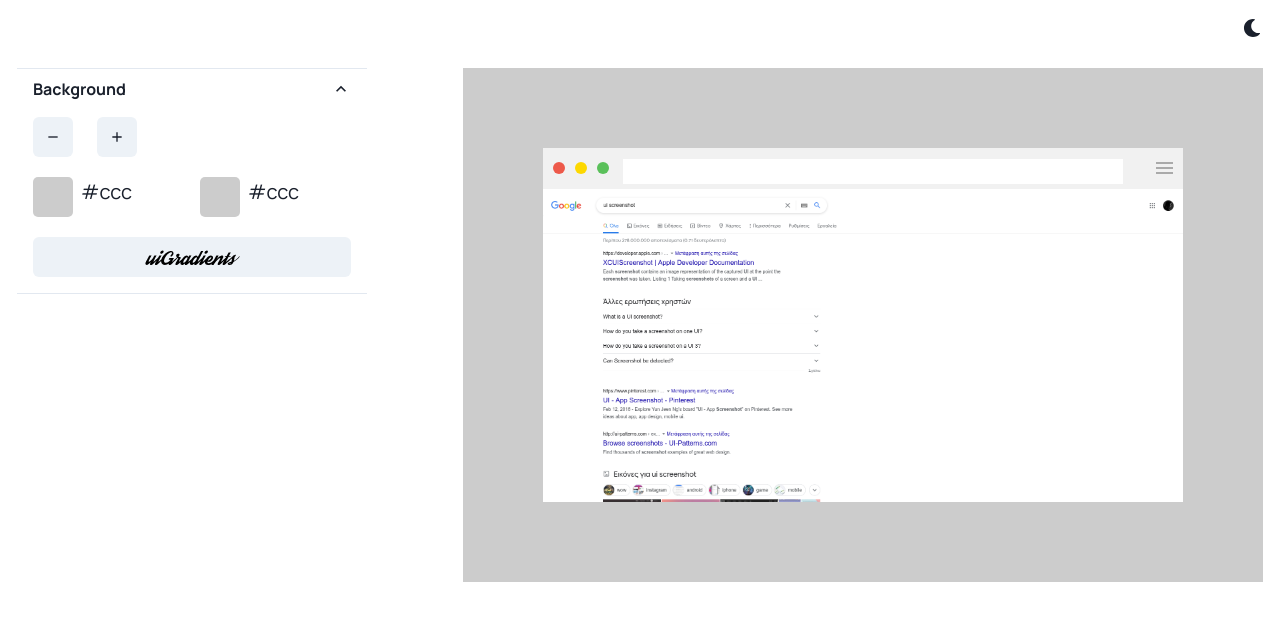
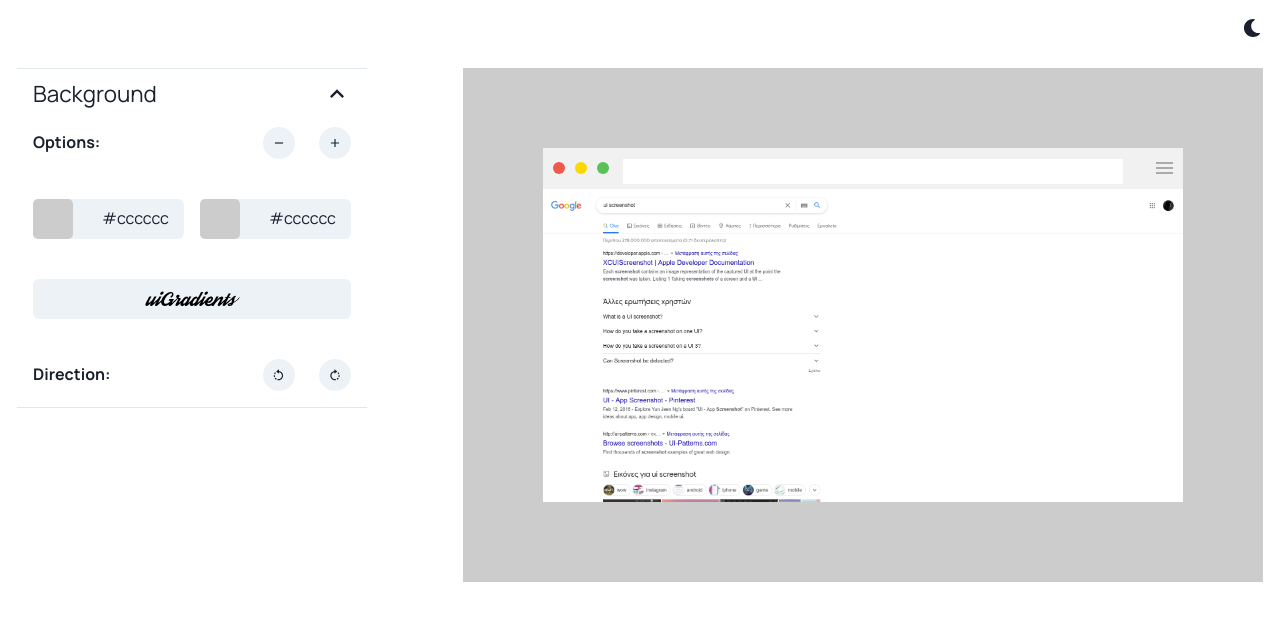
Before and after one commit to Kalovelo/mokkup, a React (Create React App) app: page / in a window 1280 px wide. Shown: the top 620 px of the page. Built offline with nearby package versions, Linux system fonts and the light colour scheme.

Commit message:
feat: add direction picker

```diff
--- a/src/App.tsx
+++ b/src/App.tsx
@@ -20,6 +20,7 @@ const config: ChakraConfig = {
 const theme = extendTheme({
   config,
   fonts: {
+    heading: "Manrope",
     body: "Manrope",
   },
 });
--- a/src/components/BackgroundPicker/index.tsx
+++ b/src/components/BackgroundPicker/index.tsx
@@ -2,6 +2,7 @@ import {
   Box,
   Button,
   Grid,
+  Heading,
   IconButton,
   Modal,
   ModalBody,
@@ -16,9 +17,11 @@ import { ColorPick } from "components/ColorPicker";
 import { SetupContext } from "components/Context";
 import React, { useContext, useState } from "react";
 import { ColorResult } from "react-color";
-import { BiMinus, BiPlus, BiRightArrow, BiLeftArrow } from "react-icons/bi";
+import { BiMinus, BiPlus, BiRightArrow, BiLeftArrow, BiRotateLeft, BiRotateRight } from "react-icons/bi";
 import gradients from "static/gradients.json";
 import { formatRGBA, generateGradient } from "utils/colors";
+
+const directions: string[] = ["to-t", "to-tr", "to-r", "to-br", "to-b", "to-bl", "to-l", "to-tl"];
 
 const ColorPickWrapper = ({ total }: { total: number }) => {
   const context = useContext(SetupContext);
@@ -27,11 +30,11 @@ const ColorPickWrapper = ({ total }: { total: number }) => {
     let formattedColor = formatRGBA(color);
     let newColors = [...context?.background.colors!];
     newColors[index] = formattedColor;
-    context?.setBackground({ colors: newColors });
+    context?.setBackgroundColors(newColors);
   };
 
   return (
-    <Grid templateColumns="1fr 1fr" flexWrap="wrap" marginY="5" justifyContent="center" gridGap="1rem">
+    <Grid templateColumns="1fr 1fr" flexWrap="wrap" justifyContent="center" gridGap="1rem">
       {Array(total)
         .fill(ColorPick)
         .map((ColorPick, index) => (
@@ -56,7 +59,7 @@ const PrebuiltPicker = () => {
 
   const handlePick = (colors: string[]) => {
     onClose();
-    context?.setBackground({ colors: [...colors] });
+    context!.setBackgroundColors(colors);
   };
 
   const UiGradientsLogo = () => (
@@ -129,21 +132,59 @@ const BackgroundPicker = () => {
   const removeColor = () => {
     let newColors: string[] = [...colors];
     newColors.pop();
-    context?.setBackground({ colors: newColors });
+    context?.setBackgroundColors(newColors);
   };
 
   const addColor = () => {
-    context?.setBackground({ colors: [...colors!, "#ccc"] });
+    context?.setBackgroundColors([...colors!, "#cccccc"]);
+  };
+
+  const rotate = (direction: string) => {
+    const currentDirection = context!.background.direction;
+    const index = directions.indexOf(currentDirection);
+    if (direction == "right") {
+      if (index === directions.length - 1) return context!.setDirection(directions[0]);
+      context!.setDirection(directions[index + 1]);
+    } else {
+      if (index === 0) return context!.setDirection(directions[directions.length - 1]);
+      context!.setDirection(directions[index - 1]);
+    }
   };
 
   return (
-    <Grid>
-      <Box display="flex" gridGap="6">
-        <IconButton aria-label="Remove color" icon={<BiMinus />} isDisabled={colors.length < 2} onClick={removeColor} />
-        <IconButton aria-label="Add color" icon={<BiPlus />} isDisabled={colors.length > 3} onClick={addColor} />
+    <Grid gridGap="10">
+      <Box display="flex" gridGap="6" alignItems="center">
+        <Heading as="h6" width="80px" fontSize="md" marginRight="auto">
+          Options:
+        </Heading>
+        <IconButton borderRadius="50%" size="sm" aria-label="Remove color" icon={<BiMinus />} isDisabled={colors.length < 2} onClick={removeColor} />
+        <IconButton borderRadius="50%" size="sm" aria-label="Add color" icon={<BiPlus />} isDisabled={colors.length > 3} onClick={addColor} />
       </Box>
       <ColorPickWrapper total={colors.length} />
       <PrebuiltPicker />
+      <Box display="flex" gridGap="6" alignItems="center">
+        <Heading as="h6" width="80px" fontSize="md" justifySelf="flex-start" marginRight="auto">
+          Direction:
+        </Heading>
+        <IconButton
+          size="sm"
+          borderRadius="50%"
+          aria-label="Rotate gradients left"
+          isDisabled={colors.length < 2}
+          alignSelf="flex-end"
+          icon={<BiRotateLeft />}
+          onClick={() => rotate("left")}
+        />
+        <IconButton
+          size="sm"
+          borderRadius="50%"
+          aria-label="Rotate gradients right"
+          isDisabled={colors.length < 2}
+          justifySelf="flex-end"
+          icon={<BiRotateRight />}
+          onClick={() => rotate("right")}
+        />
+      </Box>
     </Grid>
   );
 };
--- a/src/components/ColorPicker/index.tsx
+++ b/src/components/ColorPicker/index.tsx
@@ -7,10 +7,10 @@ export const ColorPick = ({ callback, color }: { callback: ColorChangeHandler; c
   return (
     <Popover>
       <PopoverTrigger>
-        <Box display="flex" gridGap="2">
-          <Button width="5" borderRadius="5" height="10" bg={color} />
+        <Button display="flex" fontWeight="100" justifyContent="space-between" paddingY="10px" paddingLeft="0" paddingRight="10%">
+          <Box width="10" borderRadius="5" height="10" bg={color}></Box>
           {formatHEX(color)}
-        </Box>
+        </Button>
       </PopoverTrigger>
       <PopoverContent width="max-content">
         <PopoverArrow />
--- a/src/components/Context/index.tsx
+++ b/src/components/Context/index.tsx
@@ -2,18 +2,33 @@ import React, { createContext, useState } from "react";
 
 type Background = {
   colors: string[];
-  direction?: string;
+  direction: string;
 };
 
 type SetupContextType = {
   background: Background;
   setBackground: (background: Background) => void;
+  setBackgroundColors: (colors: string[]) => void;
+  setDirection: (direction: string) => void;
 };
 
 export const SetupContext = createContext<SetupContextType | null>(null);
 
 export const ContextProvider = ({ children }: { children: React.ReactNode }) => {
-  const [background, setBackground] = useState<Background>({ colors: ["#ccc", "#ccc"] });
+  const [background, setBackground] = useState<Background>({ colors: ["#cccccc", "#cccccc"], direction: "to-r" });
 
-  return <SetupContext.Provider value={{ background, setBackground }}>{children}</SetupContext.Provider>;
+  const setBackgroundColors = (colors: string[]) => {
+    const newBackground = { ...background };
+    newBackground!.colors = colors;
+    setBackground(newBackground!);
+  };
+
+  const setDirection = (direction: string) => {
+    console.log(direction);
+    const newBackground = { ...background };
+    newBackground!.direction = direction;
+    setBackground(newBackground!);
+  };
+
+  return <SetupContext.Provider value={{ background, setBackground, setBackgroundColors, setDirection }}>{children}</SetupContext.Provider>;
 };
--- a/src/components/Foreground.tsx
+++ b/src/components/Foreground.tsx
@@ -14,7 +14,7 @@ const Foreground = () => {
   const background = () => {
     if (colors.length === 0) return { bg: "transparent" };
     if (colors.length === 1) return { bg: colors[0] };
-    return { bgGradient: generateGradient(colors) };
+    return { bgGradient: generateGradient(colors, direction) };
   };
 
   const saveAs = (uri: string, filename: string) => {
--- a/src/components/Toolbox/Toolbox.tsx
+++ b/src/components/Toolbox/Toolbox.tsx
@@ -14,8 +14,8 @@ const Toolbox = () => {
     <Accordion defaultIndex={[0]} allowMultiple>
       {pickers.map((picker, index) => (
         <AccordionItem key={index}>
-          <AccordionButton>
-            <Box fontWeight="bold" flex="1" textAlign="left">
+          <AccordionButton fontSize="1.4rem">
+            <Box flex="1" textAlign="left">
               <h2>{picker.title}</h2>
             </Box>
             <AccordionIcon />
--- a/src/utils/colors.ts
+++ b/src/utils/colors.ts
@@ -1,8 +1,8 @@
 import { ColorResult, Color, RGBColor } from "react-color";
 
-export const generateGradient = (colors: string[]) => {
+export const generateGradient = (colors: string[], direction?: string) => {
   const reducer = (accumulator: string, currentValue: string) => accumulator + currentValue + ",";
-  let gradient = colors.reduce(reducer, `linear(to-r,`);
+  let gradient = colors.reduce(reducer, `linear(${direction || "to-r"},`);
   gradient += ")";
   return gradient;
 };
```
